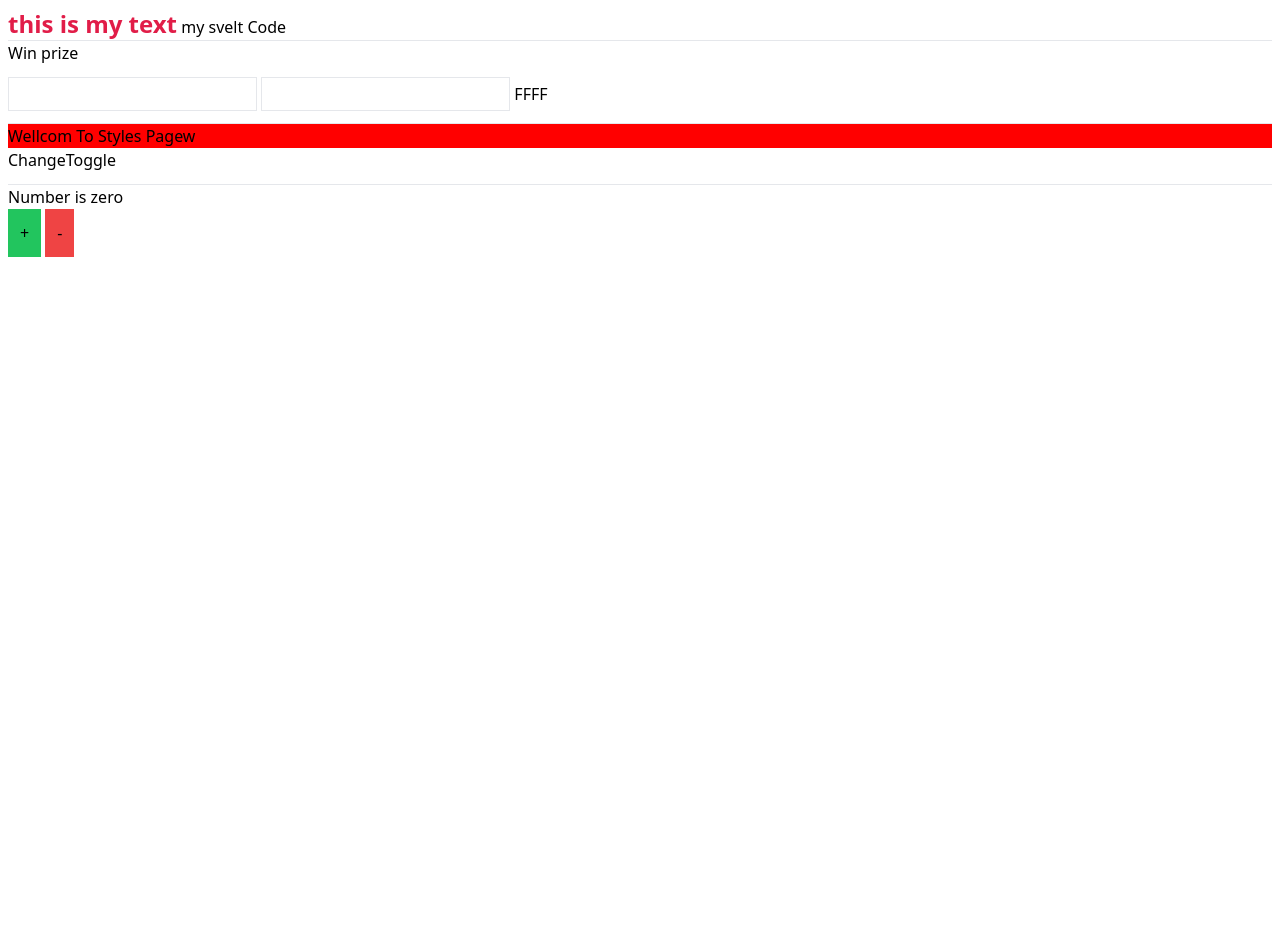
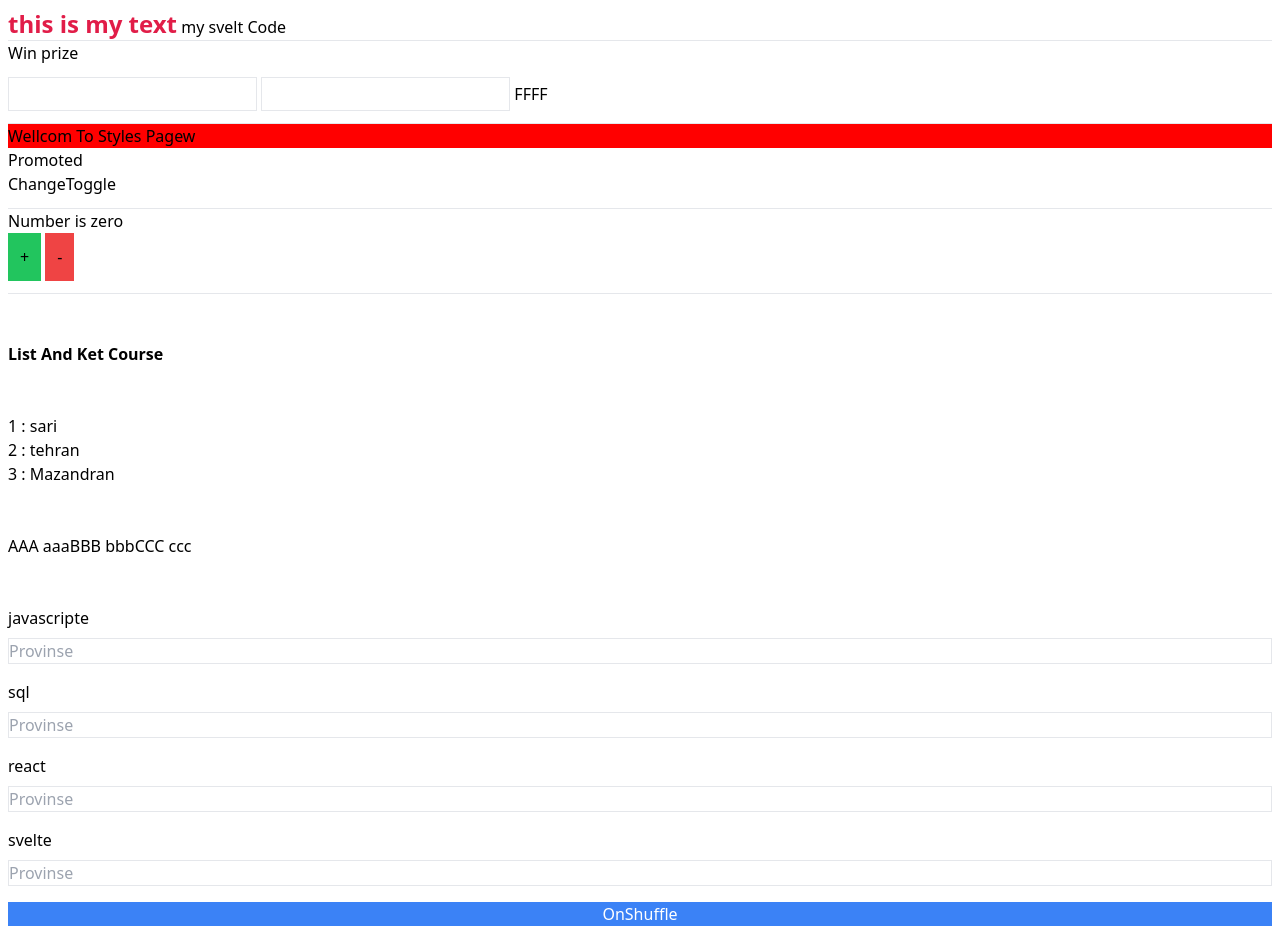
Before and after one commit to aeinmananni/svelte, a Svelte app: page / in a window 1280 px wide. Before the commit the page ends 800 px from the top, so only its background shows below. Built offline with nearby package versions, Linux system fonts and the light colour scheme.

Commit message:
list and keys

```diff
--- a/package.json
+++ b/package.json
@@ -12,6 +12,7 @@
   "devDependencies": {
     "@sveltejs/vite-plugin-svelte": "^5.0.3",
     "@tsconfig/svelte": "^5.0.4",
+    "@types/lodash": "^4.17.15",
     "autoprefixer": "^10.4.20",
     "postcss": "^8.5.1",
     "svelte": "^5.15.0",
@@ -21,6 +22,7 @@
     "vite": "^6.0.5"
   },
   "dependencies": {
-    "dompurify": "^3.2.3"
+    "dompurify": "^3.2.3",
+    "lodash": "^4.17.21"
   }
 }
--- a/src/App.svelte
+++ b/src/App.svelte
@@ -3,8 +3,9 @@
   import { TextCompany } from "./components/text";
   import { CommunicationProperty } from "./components/communication-property";
   import {AddStyle} from './components/add-style';
-  import {Conditions} from './components/condition';
-  import Condition from "./components/condition/condition.svelte";
+  import { Conditions } from "./components/condition";
+  import { ListAndKey } from "./components/list-key";
+
 </script>
 <main>
   <div class="p-2 flex flex-col gap-3">
@@ -12,6 +13,7 @@
     <TextCompany/>
     <CommunicationProperty/>
     <AddStyle/>
-    <Condition/>
+    <Conditions/>
+    <ListAndKey/>
   </div>
 </main>
--- a/src/app.css
+++ b/src/app.css
@@ -1,3 +1,7 @@
 @tailwind base;
 @tailwind components;
 @tailwind utilities;
+
+.warning{
+     background-color: yellow;
+}
--- a/src/components/add-style/add-style.svelte
+++ b/src/components/add-style/add-style.svelte
@@ -1,10 +1,11 @@
 <script lang="ts">
      import style from './style.module.css';
-      let state = $state<boolean>(false)
+      let state = $state<boolean>(false);
 </script>
 
 <main>
     <hr/>
       <h1 class={state ? style.bgSuccess : style.bgError}>Wellcom To Styles Pagew</h1>
+      <h1 class:warning={state}>Promoted</h1>
       <button onclick={() => state = !state}>ChangeToggle</button>
 </main>
--- /dev/null
+++ b/src/components/list-key/index.ts
@@ -0,0 +1 @@
+export {default as ListAndKey} from './list-key.svelte';
--- /dev/null
+++ b/src/components/list-key/list-key.svelte
@@ -0,0 +1,58 @@
+<script lang="ts">
+import {shuffle} from "lodash";
+import type {PersonsType} from "./model";
+  const cities = ["sari","tehran","Mazandran"];
+  let courses =["javascripte","sql","react","svelte"];
+
+  const handelShuffle = () =>{
+    courses = shuffle(courses)
+  }
+  const persons:PersonsType[] =
+  [
+     {
+        id:1,
+        firstName:"AAA",
+        lastName:"aaa"
+     },
+     {
+        id:2,
+        firstName:"BBB",
+        lastName:"bbb"
+     },
+     {
+        id:3,
+        firstName:"CCC",
+        lastName:"ccc"
+     },
+  ]
+
+function handlePersonClick(person: PersonsType) {
+    console.log(person);
+}
+</script>
+
+<main class="flex flex-col gap-12">
+      <hr/>
+      <h1 class="font-bold">List And Ket Course</h1>
+      <ul>
+        {#each cities as city,index }
+            <li>{index + 1} : {city}</li>
+        {/each}
+      </ul>
+
+       <div>
+            {#each persons as person}
+                 <button  on:click={() => handlePersonClick(person)}>{person.firstName} {person.lastName}</button>
+            {/each}
+       </div>
+
+       <div class="flex flex-col gap-4">
+           {#each courses as course (course) }
+               <div class="flex flex-col gap-2">
+                   <h2>{course}</h2>
+                   <input  placeholder="Provinse" class="border"/>
+               </div>
+           {/each}
+           <button class="bg-blue-500 text-white" on:click={handelShuffle}>OnShuffle</button>
+       </div>
+</main>
--- /dev/null
+++ b/src/components/list-key/model.ts
@@ -0,0 +1,7 @@
+
+
+export type PersonsType={
+     id:number,
+     firstName:string,
+     lastName:string
+}
```
Also changed, not shown: 1 other file (tests, documents, lock files or other folders).
